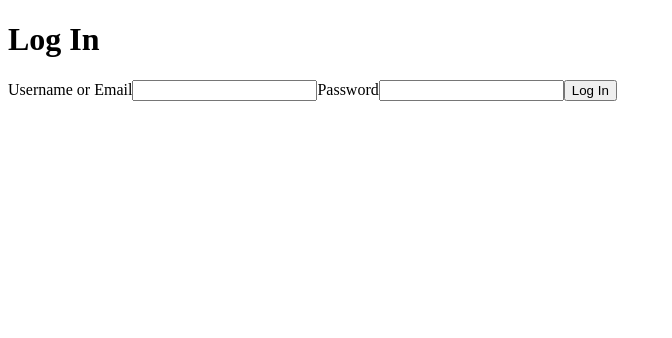
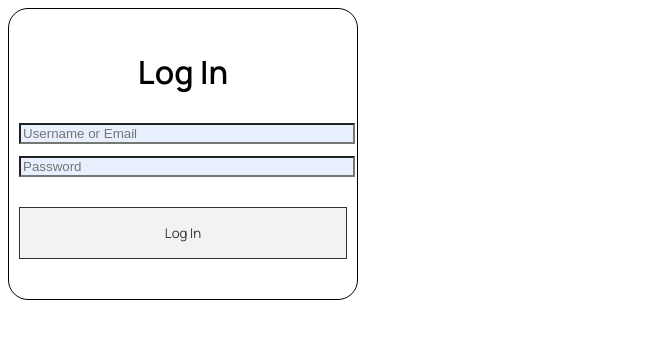
Before and after one commit to vjolaj/API-Project, a React (Create React App) app in the folder frontend/: page /login in a window 1280 px wide. Shown: the top 338 px of the page, without its empty margins (0-672 px from the left). Built offline with nearby package versions, Linux system fonts and the light colour scheme; the HTML template or start-up script is replaced by a standard one.

Commit message:
add styling to login page

```diff
--- a/frontend/public/index.html
+++ b/frontend/public/index.html
@@ -5,6 +5,13 @@
     <meta name="viewport" content="width=device-width, initial-scale=1" />
     <meta name="theme-color" content="#000000" />
     <link rel="manifest" href="%PUBLIC_URL%/manifest.json" />
+    <link rel="preconnect" href="https://fonts.googleapis.com" />
+    <link rel="preconnect" href="https://fonts.gstatic.com" crossorigin />
+    <link
+      href="https://fonts.googleapis.com/css2?family=Manrope:wght@300;400;600&display=swap"
+      rel="stylesheet"
+    />
+
     <title>React Template</title>
   </head>
   <body>
--- /dev/null
+++ b/frontend/src/components/LoginFormPage/LoginForm.css
@@ -0,0 +1,54 @@
+
+.form-container{
+    box-sizing: border-box;
+    display: flex;
+    flex-direction: column;
+    width: 350px;
+    align-items: center;
+    border-radius: 20px;
+    border: 1px solid black;
+    padding: 20px 10px;
+    font-family: 'Manrope', sans-serif;
+}
+
+.logIn {
+    font-size: 24pt;
+    font-weight: bold;
+}
+
+.input {
+    background-color: #E8F0FE;
+    width: 100%;
+    /* padding: 5px 0px; */
+}
+
+.text-input {
+    width: 100%;
+    padding: 5px 0px;
+}
+
+.password {
+    margin-bottom: 25px;
+}
+
+.submit-button {
+    color: black;
+    padding: 16px 20px;
+    cursor: pointer;
+    width: 100%;
+    border: 1px solid #000000;
+    margin-bottom:10px;
+    opacity: 0.8;
+    font-family: 'Manrope', sans-serif;
+    margin-bottom: 20px;
+}
+
+/* .text-input {
+    padding-right: 30px;
+} */
+
+.submit-button:hover {
+    opacity: 0.8;
+    background-color: #FF5A5F;
+    color: white;
+}
--- a/frontend/src/components/LoginFormPage/index.js
+++ b/frontend/src/components/LoginFormPage/index.js
@@ -3,6 +3,7 @@ import React, { useState } from "react";
 import * as sessionActions from "../../store/session";
 import { useDispatch, useSelector } from "react-redux";
 import { Redirect } from "react-router-dom";
+import "./LoginForm.css";
 
 function LoginFormPage() {
   const dispatch = useDispatch();
@@ -26,20 +27,24 @@ function LoginFormPage() {
 
   return (
     <>
-      <h1>Log In</h1>
-      <form onSubmit={handleSubmit}>
-        <label>
-          Username or Email
+      <form className="form-container" onSubmit={handleSubmit}>
+      <h1 className="logIn">Log In</h1>
+        <label className="text-input">
+          {/* Username or Email */}
           <input
+          className="input credentials"
+          placeholder="Username or Email"
             type="text"
             value={credential}
             onChange={(e) => setCredential(e.target.value)}
             required
           />
         </label>
-        <label>
-          Password
+        <label className="text-input">
+          {/* Password */}
           <input
+           className="input password"
+           placeholder="Password"
             type="password"
             value={password}
             onChange={(e) => setPassword(e.target.value)}
@@ -47,7 +52,7 @@ function LoginFormPage() {
           />
         </label>
         {errors.credential && <p>{errors.credential}</p>}
-        <button type="submit">Log In</button>
+        <button className="submit-button" type="submit">Log In</button>
       </form>
     </>
   );
```
